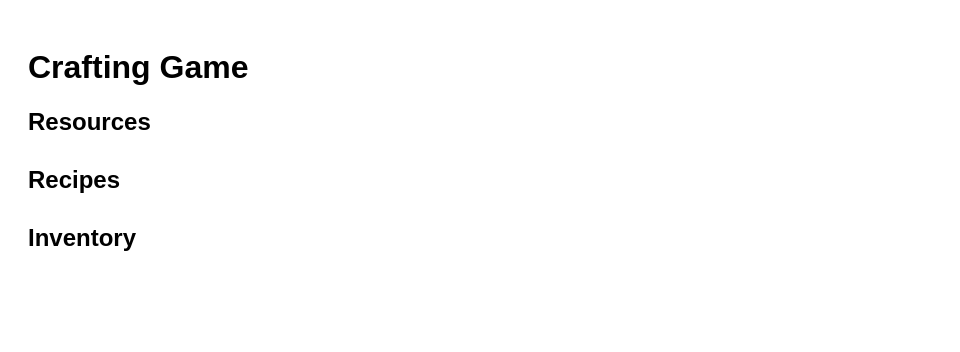
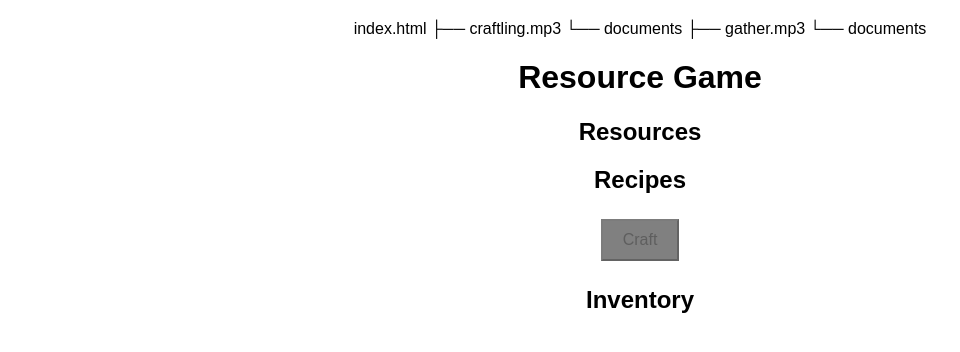
Before and after one commit to sarahkhan9/crafting-game, a plain HTML site: page index.html in a window 1280 px wide. Shown: the whole page, without its empty margins (0-960 px from the left). Drawn offline with Linux system fonts and the light colour scheme.

Commit message:
Update index.html

```diff
--- a/index.html
+++ b/index.html
@@ -1,37 +1,76 @@
+index.html
+├── craftling.mp3
+└── documents
+
+├── gather.mp3
+└── documents
+
+
 <!DOCTYPE html>
 <html lang="en">
 <head>
   <meta charset="UTF-8">
   <meta name="viewport" content="width=device-width, initial-scale=1.0">
-  <title>Crafting Game</title>
+  <title>Resource Game</title>
   <style>
     body {
       font-family: Arial, sans-serif;
-      padding: 20px;
+      text-align: center;
+      margin: 20px;
     }
-    .section {
-      margin-bottom: 30px;
+    .resources, .inventory, .recipes {
+      margin: 20px 0;
     }
     button {
-      margin-left: 10px;
+      padding: 10px 20px;
+      font-size: 16px;
+      margin: 5px;
+      cursor: pointer;
+    }
+    button:disabled {
+      background-color: gray;
+      cursor: not-allowed;
+    }
+    /* Animation styles */
+    @keyframes bounce {
+      0%, 100% {
+        transform: translateY(0);
+      }
+      50% {
+        transform: translateY(-5px);
+      }
+    }
+    .bounce {
+      animation: bounce 0.3s ease-in-out;
+    }
+    @keyframes fadeIn {
+      from {
+        opacity: 0;
+      }
+      to {
+        opacity: 1;
+      }
+    }
+    .fade-in {
+      animation: fadeIn 0.5s ease-in-out;
     }
   </style>
 </head>
 <body>
-  <h1>Crafting Game</h1>
-
-  <div id="resource-list" class="section">
+  <h1>Resource Game</h1>
+  <div class="resources">
     <h2>Resources</h2>
+    <div id="resources"></div>
   </div>
-
-  <div id="recipe-list" class="section">
+  <div class="recipes">
     <h2>Recipes</h2>
+    <div id="recipes"></div>
+    <button id="craftButton" disabled>Craft</button>
   </div>
-
-  <div id="inventory-list" class="section">
+  <div class="inventory">
     <h2>Inventory</h2>
+    <div id="inventory"></div>
   </div>
-
   <script src="script.js"></script>
 </body>
 </html>
```
